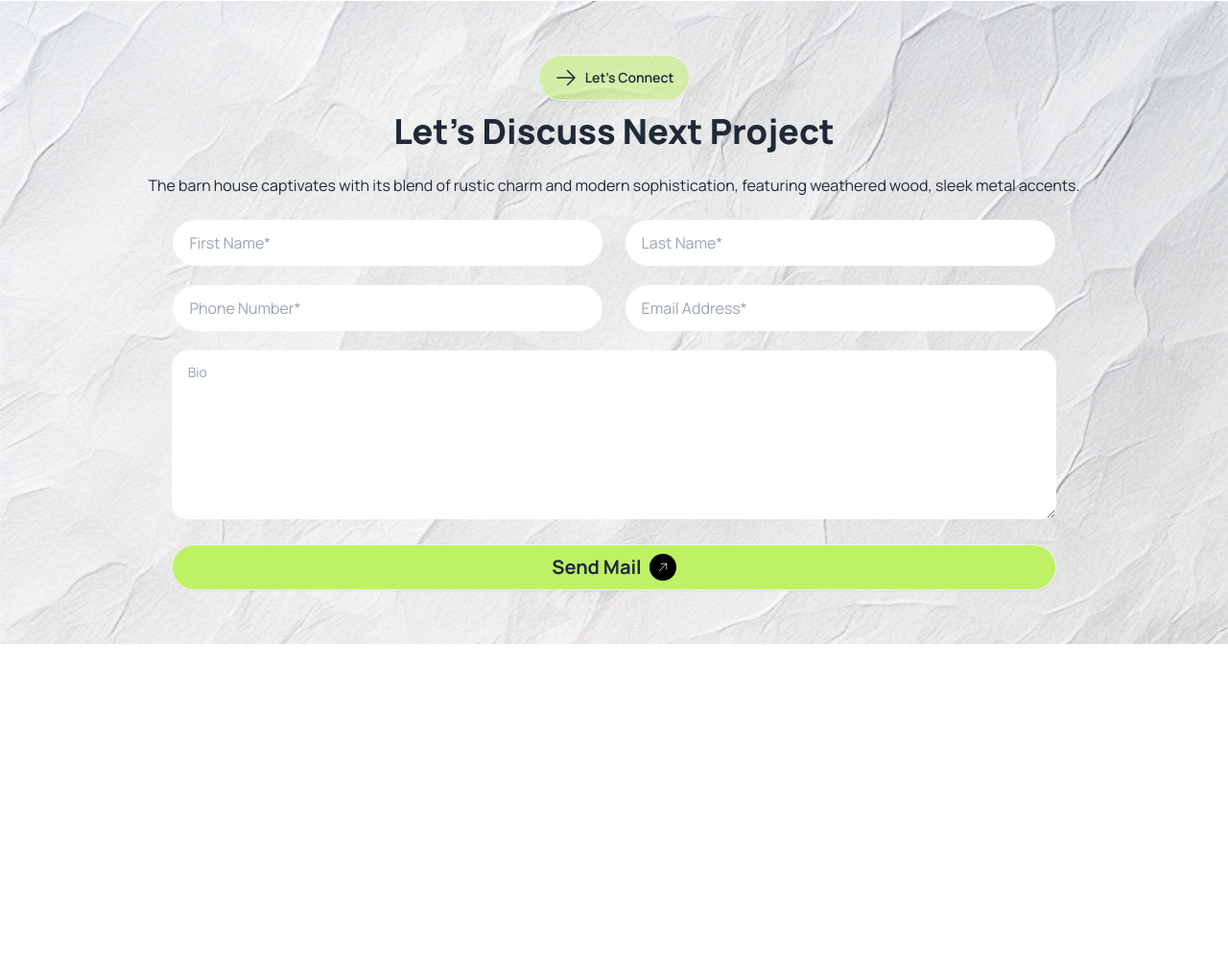
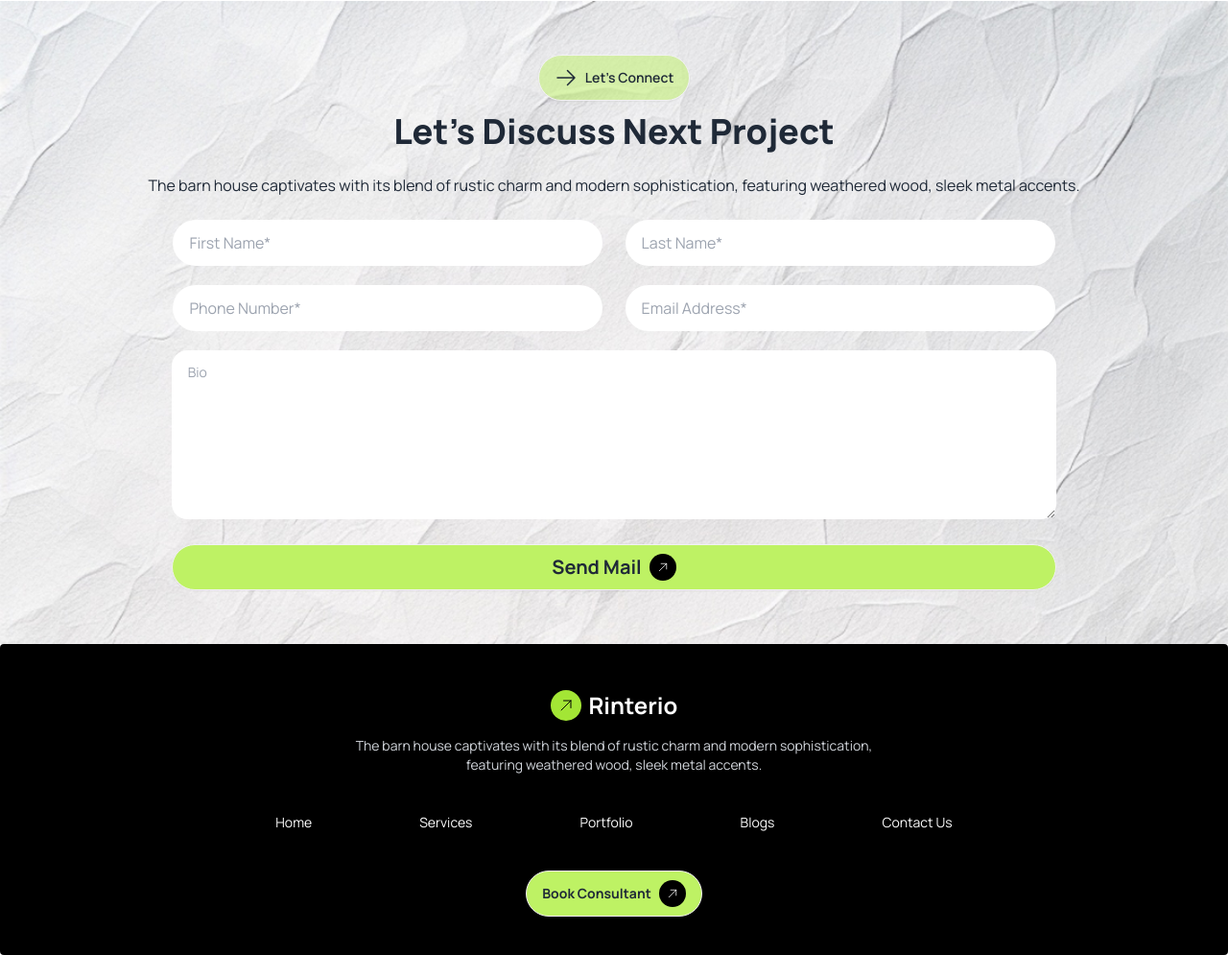
Before and after one commit to MozahidNahin/rinterio-web, a plain HTML site: page index.html in a window 1280 px wide. Shown: the part 2808-3803 px from the top of the page at 96% size. Before the commit the page ends 3479 px from the top, so only its background shows below. Drawn offline with nearby package versions, Linux system fonts and the light colour scheme.

Commit message:
made footer section

```diff
--- a/index.html
+++ b/index.html
@@ -301,8 +301,28 @@
      </main>
 
     <!-- Footer Part -->
-     <footer>
+    <footer class="footer footer-center bg-black text-white text-base-content rounded p-10">
+      <div>
+        <a class="btn btn-ghost text-xl">
+          <svg xmlns="http://www.w3.org/2000/svg" fill="none" viewBox="0 0 24 24" stroke-width="1.5" stroke="currentColor" class="size-8 bg-lime-400 text-black p-2 rounded-full">
+            <path stroke-linecap="round" stroke-linejoin="round" d="m4.5 19.5 15-15m0 0H8.25m11.25 0v11.25" />
+          </svg>
+          <span class="text-2xl font-bold">Rinterio</span></a>
+          <p class="text-gray-300">The barn house captivates with its blend of rustic charm and modern sophistication, <br> featuring weathered wood, sleek metal accents.</p>
+      </div>
+      <nav class="grid grid-flow-col gap-28">
+        <a class="link link-hover">Home</a>
+        <a class="link link-hover">Services</a>
+        <a class="link link-hover">Portfolio</a>
+        <a class="link link-hover">Blogs</a>
+        <a class="link link-hover">Contact Us</a>
+      </nav>
+      <div>
+        <button class="btn bg-lime-300 rounded-full"><span class="font-bold">Book Consultant</span><svg xmlns="http://www.w3.org/2000/svg" fill="none" viewBox="0 0 24 24" stroke-width="1.5" stroke="currentColor" class="size-7 text-white bg-black p-2 rounded-full">
+          <path stroke-linecap="round" stroke-linejoin="round" d="m4.5 19.5 15-15m0 0H8.25m11.25 0v11.25" />
+        </svg></button>
+      </div>
 
-     </footer>
+    </footer>
 </body>
 </html>
```
